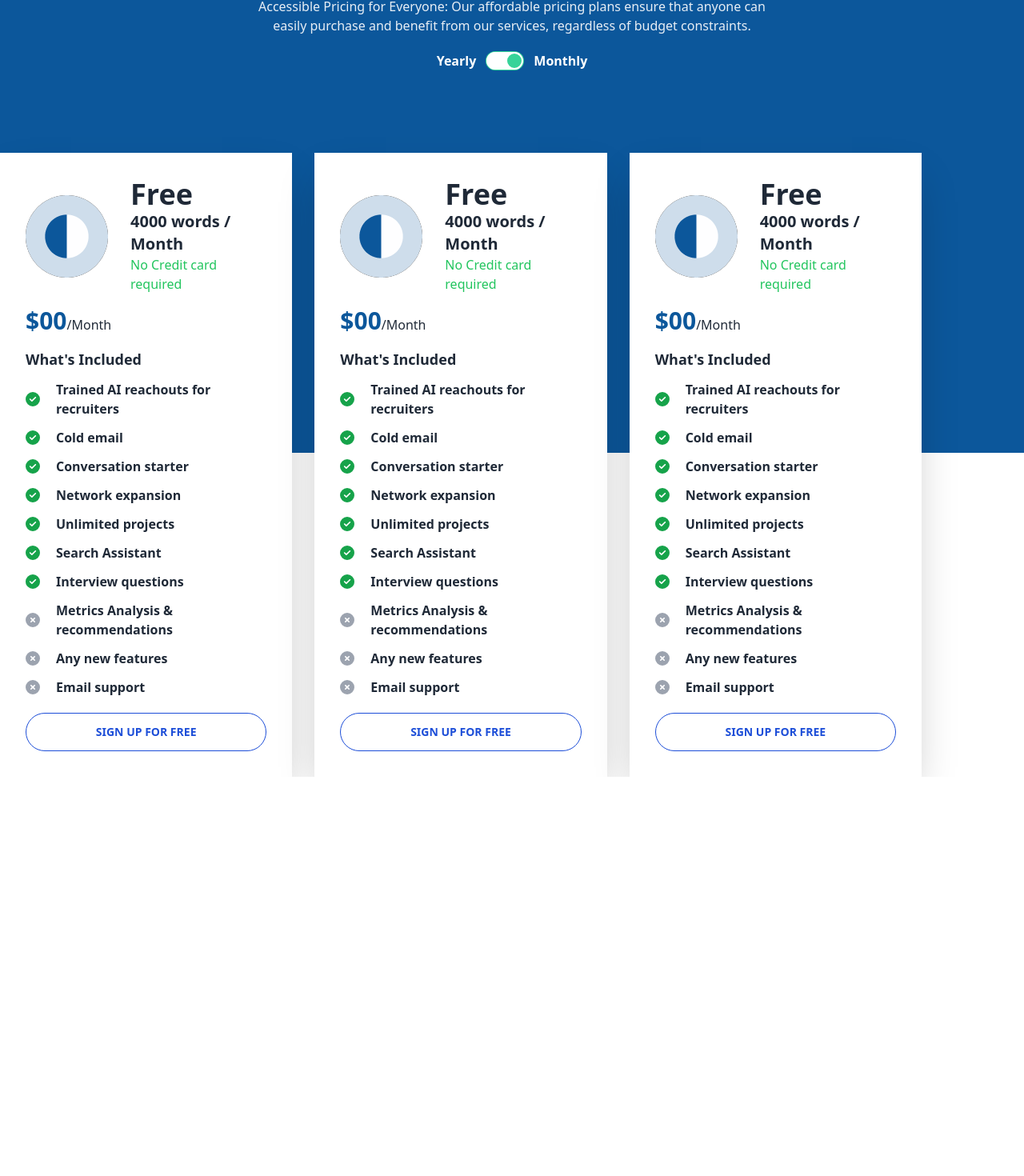
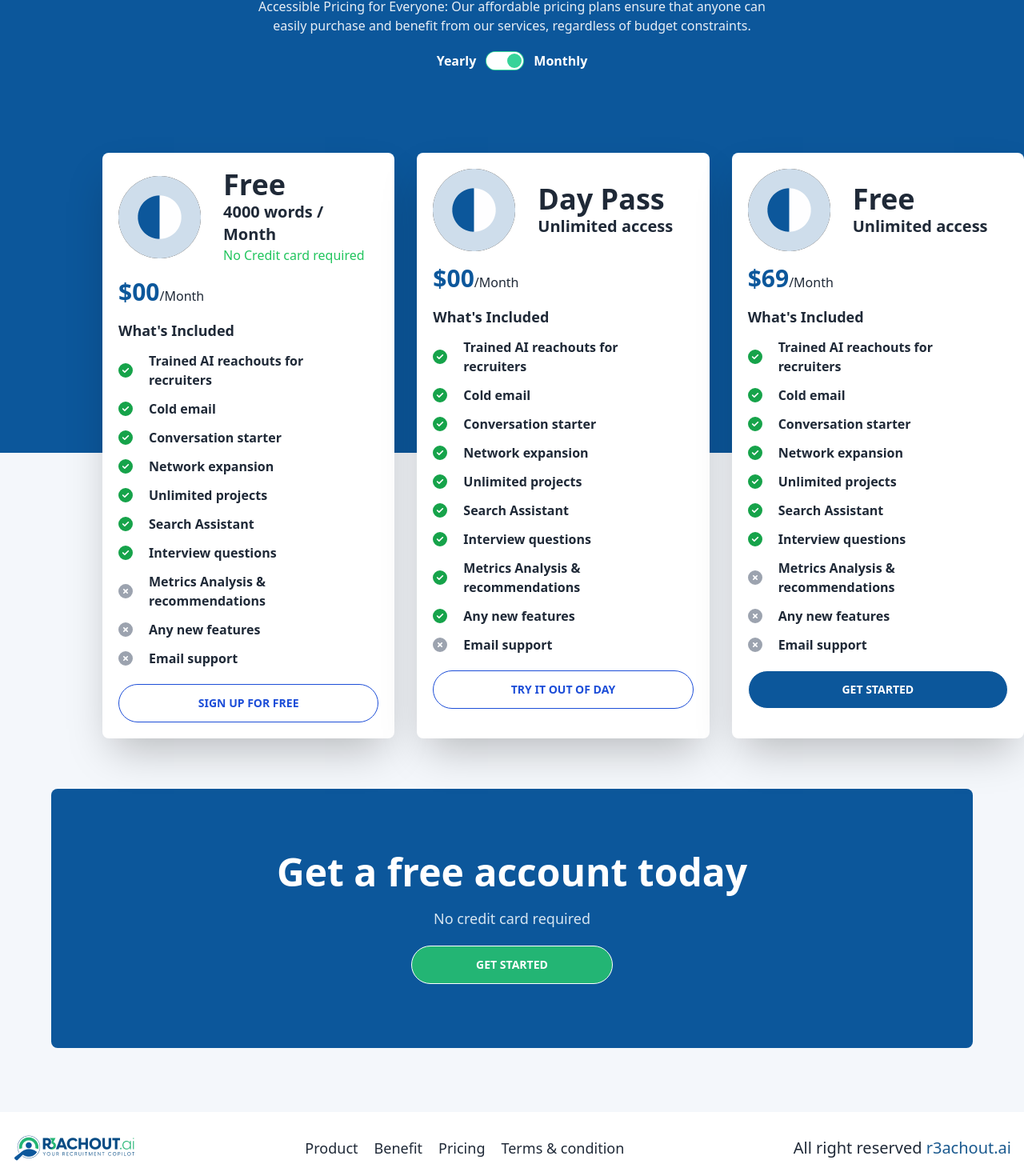
Before and after one commit to Sakib56/r3achout, a React (Vite) app: page / in a window 1280 px wide. Shown: the part 3334-4804 px from the top of the page at 80% size. Before the commit the page ends 4305 px from the top, so only its background shows below. Built offline with nearby package versions, Linux system fonts and the light colour scheme.

Commit message:
pricing plans section done

```diff
--- a/src/Components/PricingCard.jsx
+++ b/src/Components/PricingCard.jsx
@@ -8,7 +8,7 @@ import { faCheckCircle, faCoffee, faXmarkCircle } from '@fortawesome/free-solid-
 const PricingCard = () => {
     return (
         <>
-            <div className='shadow-2xl p-8 bg-white'>
+            <div className='shadow-2xl p-5 bg-white rounded-lg'>
                 <div className='flex items-center gap-5'>
                     <img src={pIcons3} alt="" />
                     <div>
@@ -67,16 +67,75 @@ const PricingCard = () => {
                 </div>
 
             </div>
-            <div className='shadow-2xl p-8 bg-white'>
+            <div className='shadow-2xl p-5 bg-white rounded-lg'>
+                <div className='flex items-center gap-5'>
+                    <img src={pIcons3} alt="" />
+                    <div>
+                        <h1 className='text-4xl font-bold'>Day Pass</h1>
+                        <p className='text-xl font-bold'>Unlimited access</p>
+                       <p></p>
+                    </div>
+                </div>
+                <h1 className='my-4'><span className='text-3xl text-[#0C579B] font-bold'>$00</span>/Month</h1>
+                <p className='text-lg font-bold mb-3'>What's Included</p>
+                <div className='flex items-center gap-5 font-semibold'>
+                    <FontAwesomeIcon className='text-green-600 text-lg' icon={faCheckCircle} />
+                    <p>Trained AI reachouts for <br />recruiters
+                    </p>
+                </div>
+                <div className='flex items-center gap-5 mt-3 font-semibold'>
+                    <FontAwesomeIcon className='text-green-600 text-lg' icon={faCheckCircle} />
+                    <p>Cold email</p>
+                </div>
+                <div className='flex items-center gap-5 mt-3 font-semibold'>
+                    <FontAwesomeIcon className='text-green-600 text-lg' icon={faCheckCircle} />
+                    <p>Conversation starter</p>
+                </div>
+                <div className='flex items-center gap-5 mt-3 font-semibold'>
+                    <FontAwesomeIcon className='text-green-600 text-lg' icon={faCheckCircle} />
+                    <p>Network expansion</p>
+                </div>
+                <div className='flex items-center gap-5 mt-3 font-semibold'>
+                    <FontAwesomeIcon className='text-green-600 text-lg' icon={faCheckCircle} />
+                    <p>Unlimited projects</p>
+                </div>
+                <div className='flex items-center gap-5 mt-3 font-semibold'>
+                    <FontAwesomeIcon className='text-green-600 text-lg' icon={faCheckCircle} />
+                    <p>Search Assistant</p>
+                </div>
+                <div className='flex items-center gap-5 mt-3 font-semibold'>
+                    <FontAwesomeIcon className='text-green-600 text-lg' icon={faCheckCircle} />
+                    <p>Interview questions</p>
+                </div>
+                <div className='flex items-center gap-5 mt-3 font-semibold'>
+                    <FontAwesomeIcon className='text-green-600 text-lg' icon={faCheckCircle} />
+                    <p>Metrics Analysis & <br /> recommendations</p>
+                </div>
+                <div className='flex items-center gap-5 mt-3 font-semibold'>
+                    <FontAwesomeIcon className='text-green-600 text-lg' icon={faCheckCircle} />
+                    <p>Any new features</p>
+                </div>
+
+                <div className='flex items-center gap-5 mt-3 font-semibold'>
+                    <FontAwesomeIcon className='text-gray-400 text-lg' icon={faXmarkCircle} />
+                    <p>Email support</p>
+                </div>
+
+                <div className='text-center'>
+                    <button className='btn btn-outline rounded-s-full rounded-e-full text-blue-700 w-full px-3 mt-5'>Try it out of day</button>
+                </div>
+
+            </div>
+            <div className='shadow-2xl p-5 bg-white rounded-lg'>
                 <div className='flex items-center gap-5'>
                     <img src={pIcons3} alt="" />
                     <div>
                         <h1 className='text-4xl font-bold'>Free</h1>
-                        <p className='text-xl font-bold'>4000 words / Month</p>
-                        <p className='text-green-500'>No Credit card required</p>
+                        <p className='text-xl font-bold'>Unlimited access</p>
+
                     </div>
                 </div>
-                <h1 className='my-4'><span className='text-3xl text-[#0C579B] font-bold'>$00</span>/Month</h1>
+                <h1 className='my-4'><span className='text-3xl text-[#0C579B] font-bold'>$69</span>/Month</h1>
                 <p className='text-lg font-bold mb-3'>What's Included</p>
                 <div className='flex items-center gap-5 font-semibold'>
                     <FontAwesomeIcon className='text-green-600 text-lg' icon={faCheckCircle} />
@@ -122,66 +181,7 @@ const PricingCard = () => {
                 </div>
 
                 <div className='text-center'>
-                    <button className='btn btn-outline rounded-s-full rounded-e-full text-blue-700 w-full px-3 mt-5'>Sign Up for free</button>
-                </div>
-
-            </div>
-            <div className='shadow-2xl p-8 bg-white'>
-                <div className='flex items-center gap-5'>
-                    <img src={pIcons3} alt="" />
-                    <div>
-                        <h1 className='text-4xl font-bold'>Free</h1>
-                        <p className='text-xl font-bold'>4000 words / Month</p>
-                        <p className='text-green-500'>No Credit card required</p>
-                    </div>
-                </div>
-                <h1 className='my-4'><span className='text-3xl text-[#0C579B] font-bold'>$00</span>/Month</h1>
-                <p className='text-lg font-bold mb-3'>What's Included</p>
-                <div className='flex items-center gap-5 font-semibold'>
-                    <FontAwesomeIcon className='text-green-600 text-lg' icon={faCheckCircle} />
-                    <p>Trained AI reachouts for <br />recruiters
-                    </p>
-                </div>
-                <div className='flex items-center gap-5 mt-3 font-semibold'>
-                    <FontAwesomeIcon className='text-green-600 text-lg' icon={faCheckCircle} />
-                    <p>Cold email</p>
-                </div>
-                <div className='flex items-center gap-5 mt-3 font-semibold'>
-                    <FontAwesomeIcon className='text-green-600 text-lg' icon={faCheckCircle} />
-                    <p>Conversation starter</p>
-                </div>
-                <div className='flex items-center gap-5 mt-3 font-semibold'>
-                    <FontAwesomeIcon className='text-green-600 text-lg' icon={faCheckCircle} />
-                    <p>Network expansion</p>
-                </div>
-                <div className='flex items-center gap-5 mt-3 font-semibold'>
-                    <FontAwesomeIcon className='text-green-600 text-lg' icon={faCheckCircle} />
-                    <p>Unlimited projects</p>
-                </div>
-                <div className='flex items-center gap-5 mt-3 font-semibold'>
-                    <FontAwesomeIcon className='text-green-600 text-lg' icon={faCheckCircle} />
-                    <p>Search Assistant</p>
-                </div>
-                <div className='flex items-center gap-5 mt-3 font-semibold'>
-                    <FontAwesomeIcon className='text-green-600 text-lg' icon={faCheckCircle} />
-                    <p>Interview questions</p>
-                </div>
-                <div className='flex items-center gap-5 mt-3 font-semibold'>
-                    <FontAwesomeIcon className='text-gray-400 text-lg' icon={faXmarkCircle} />
-                    <p>Metrics Analysis & <br /> recommendations</p>
-                </div>
-                <div className='flex items-center gap-5 mt-3 font-semibold'>
-                    <FontAwesomeIcon className='text-gray-400 text-lg' icon={faXmarkCircle} />
-                    <p>Any new features</p>
-                </div>
-
-                <div className='flex items-center gap-5 mt-3 font-semibold'>
-                    <FontAwesomeIcon className='text-gray-400 text-lg' icon={faXmarkCircle} />
-                    <p>Email support</p>
-                </div>
-
-                <div className='text-center'>
-                    <button className='btn btn-outline rounded-s-full rounded-e-full text-blue-700 w-full px-3 mt-5'>Sign Up for free</button>
+                    <button className='btn btn-outline rounded-s-full rounded-e-full text-white bg-[#0C579B] w-full px-3 mt-5'>Get Started</button>
                 </div>
 
             </div>
--- /dev/null
+++ b/src/pages/Footer.jsx
@@ -0,0 +1,25 @@
+import React from 'react';
+import logo from '../assets/footerLogo.png'
+
+const Footer = () => {
+    return (
+        <footer className="footer items-center p-4 bg-white py-7 flex justify-between">
+            <div className="items-center grid-flow-col">
+                <img src={logo} alt="" />
+
+            </div>
+            <div className='flex gap-5 text-lg'>
+                <a href="">Product</a>
+                <a href="">Benefit</a>
+                <a href="">Pricing</a>
+                <a href="">Terms & condition</a>
+            </div>
+            <div>
+                <p className='text-xl'>All right reserved <span className='text-[#064B84EB]'>r3achout.ai</span></p>
+            </div>
+
+        </footer>
+    );
+};
+
+export default Footer;
--- /dev/null
+++ b/src/pages/FreeAccountBanner.jsx
@@ -0,0 +1,15 @@
+import React from 'react';
+
+const FreeAccountBanner = () => {
+    return (
+        <div className='max-w-6xl mx-auto bg-[#0C579B] mt-[420px] rounded-lg text-center mb-20'>
+            <div className='py-20 text-white'>
+                <h1 className='text-5xl font-bold'>Get a free account today</h1>
+                <p className='text-[#D6E5F1] text-lg mt-5'>No credit card required</p>
+                <button className='btn btn-outline rounded-s-full rounded-e-full text-white bg-[#23B574] px-20 py-2 mt-5'>Get Started</button>
+            </div>
+        </div>
+    );
+};
+
+export default FreeAccountBanner;
--- a/src/pages/Home.jsx
+++ b/src/pages/Home.jsx
@@ -3,6 +3,8 @@ import Navbar from './Navbar';
 import Banner from './Banner';
 import Features from './Features';
 import Pricing from './Pricing';
+import FreeAccountBanner from './FreeAccountBanner';
+import Footer from './Footer';
 
 const Home = () => {
     return (
@@ -11,6 +13,8 @@ const Home = () => {
             <Banner></Banner>
             <Features></Features>
             <Pricing></Pricing>
+            <FreeAccountBanner></FreeAccountBanner>
+            <Footer></Footer>
         </div>
     );
 };
--- a/src/pages/Pricing.jsx
+++ b/src/pages/Pricing.jsx
@@ -14,7 +14,7 @@ const Pricing = () => {
                     <p>Monthly</p>
                 </div>
             </div>
-            <div className='grid lg:grid-cols-3 gap-7 absolute top-1/2 max-w-6xl mx-auto'>
+            <div className='grid lg:grid-cols-3 gap-7 absolute top-1/2 left-32 max-w-6xl mx-auto'>
                 <PricingCard></PricingCard>
             </div>
         </section >
```
Also changed, not shown: src/assets/footerLogo.png (added).
